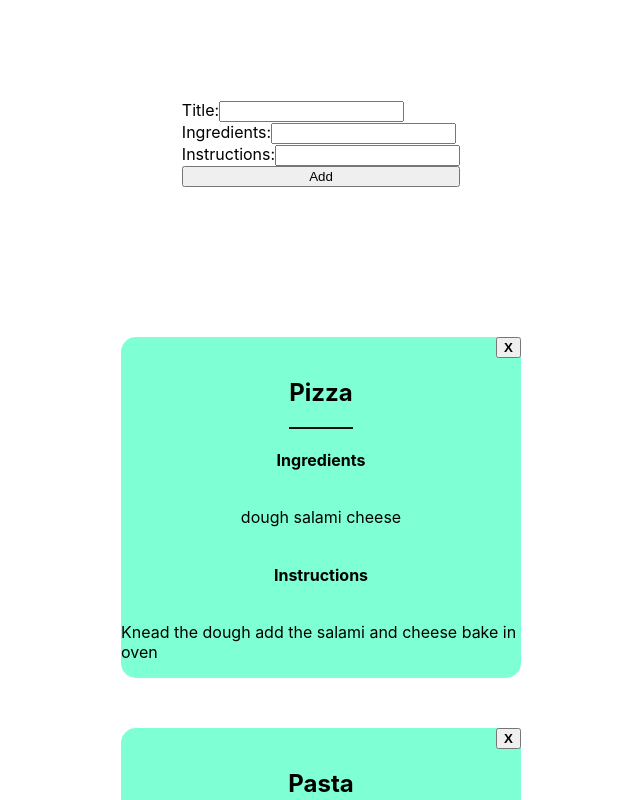
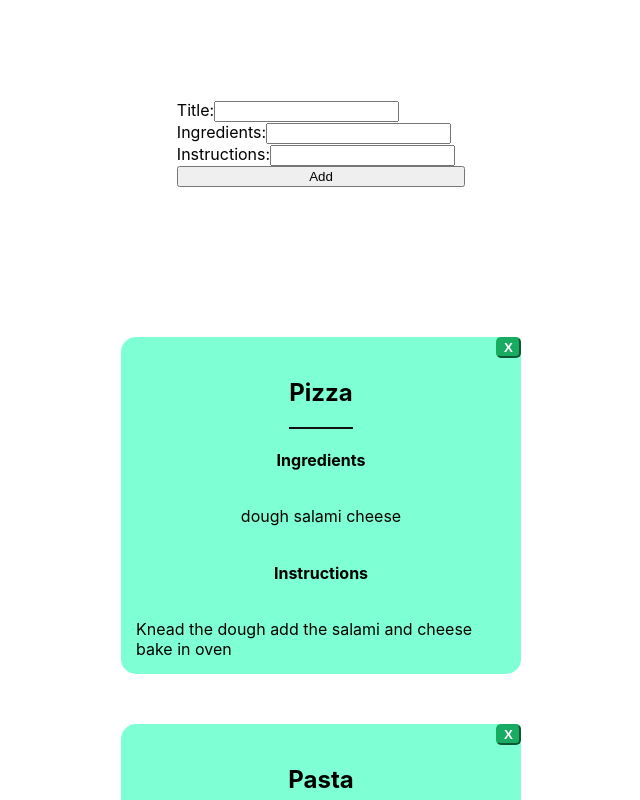
Before and after one commit to ronin-cunningham/My-Recipes-Frontend, a React (Create React App) app: page / in a window 1280 px wide. Shown: the top 800 px of the page, without its empty margins (319-959 px from the left). Built offline with nearby package versions, Linux system fonts and the light colour scheme.

Commit message:
Added more styling

```diff
--- a/src/components/RecipeForm.jsx
+++ b/src/components/RecipeForm.jsx
@@ -6,7 +6,7 @@ export const RecipeForm = () => {
 	const dispatch = useDispatch();
 
 	return (
-		<form className="RecipeForm">
+		<form className="recipe-form">
 			<label>
 				Title:
 				<input type="text" />
--- a/src/styles/RecipeCard.css
+++ b/src/styles/RecipeCard.css
@@ -1,3 +1,7 @@
+p {
+    margin: 15px;
+}
+
 .container {
     display: flex;
     flex-direction: column;
@@ -19,3 +23,10 @@
 .card-header {
 	border-bottom: 2px solid #111;
 }
+
+.delete-card {
+    background-color: rgb(23, 172, 97);
+    color: white;
+    border-radius: 5px;
+    border-color: rgb(23, 172, 97);
+}
--- a/src/styles/RecipeForm.css
+++ b/src/styles/RecipeForm.css
@@ -1,5 +1,19 @@
-.RecipeForm {
+label {
+    padding-right: 10px;
+}
+
+.recipe-form {
 	display: flex;
 	flex-direction: column;
 	margin: 100px;
 }
+
+.recipe-inputs {
+    display: flex;
+    flex-direction: column;
+    align-items: flex-end;
+}
+
+.recipe-field {
+    margin: 5px;
+}
```
